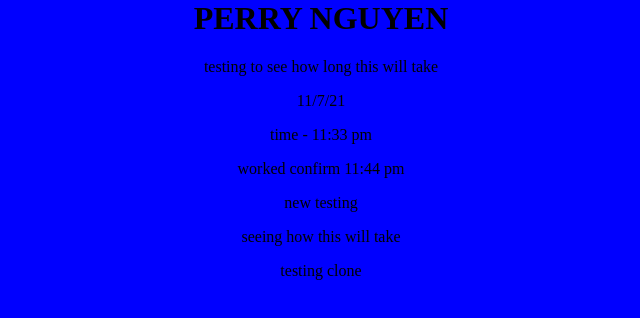
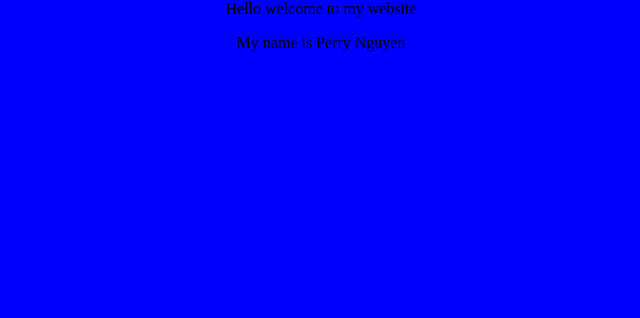
Before and after one commit to Tenlive1/website-v2, a plain HTML site: page index.html in a window 1280 px wide. Shown: the whole page, without its empty margins (319-959 px from the left). Drawn offline with Linux system fonts and the light colour scheme.

Commit message:
initalcommit

```diff
--- a/index.html
+++ b/index.html
@@ -7,16 +7,7 @@
     <link rel="stylesheet" href="styles.css">
 </head>
 <body>
-    <h1>PERRY NGUYEN</h1>
-    <p>testing to see how long this will take</p>
-    <p>11/7/21</p>
-    <p>time - 11:33 pm</p>
-    <p>worked confirm 11:44 pm</p>
-    <p>
-
-        new testing
-    </p>
-    <p>seeing how this will take</p>
-    <p>testing clone</p>
+    <p>Hello welcome to my website</p>
+    <p>My name is Perry Nguyen</p>
 </body>
 </html>
```
Also changed, not shown: 1 other file.
